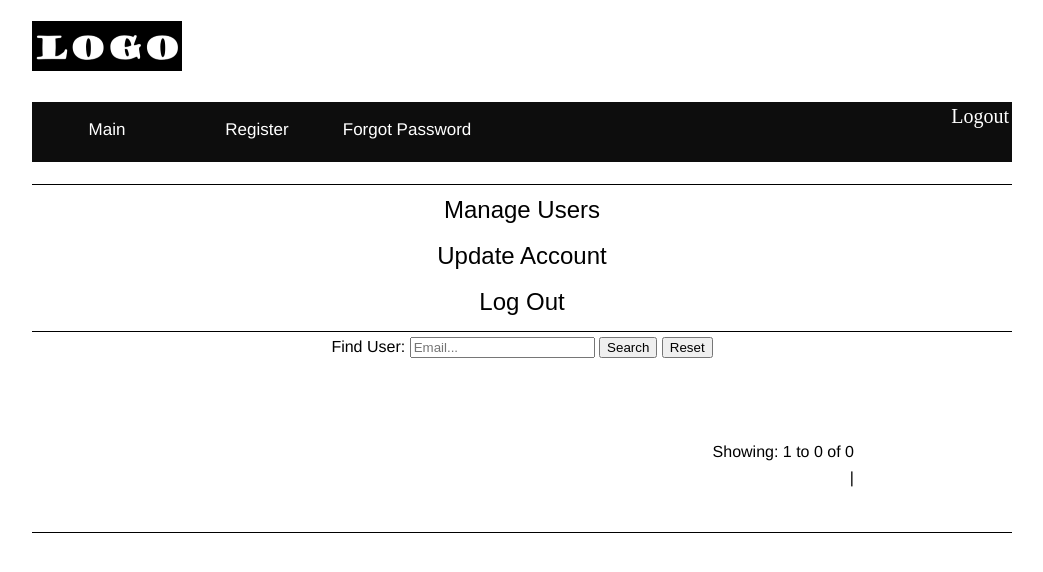
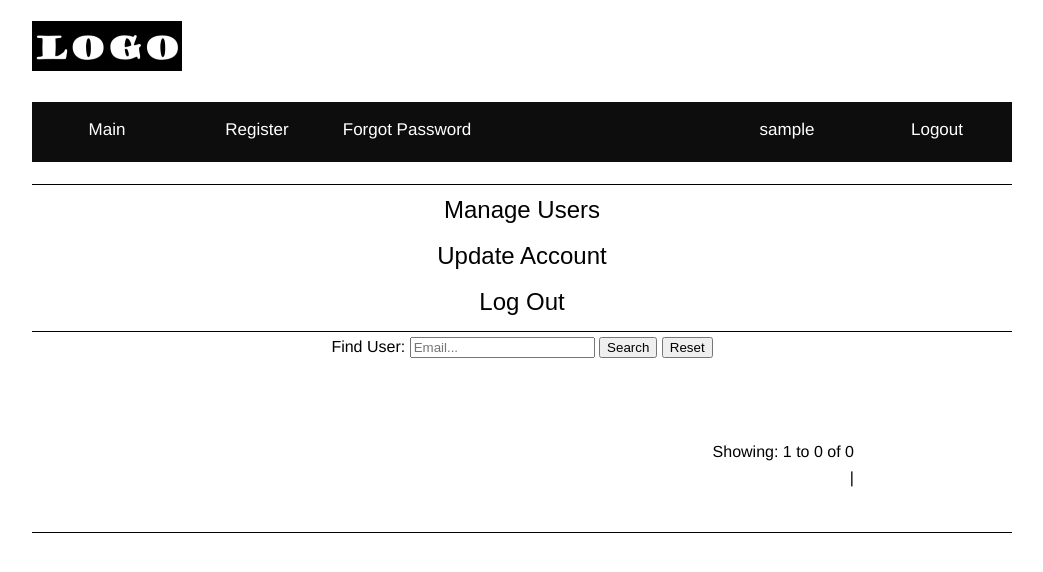
Before and after one commit to organyx/mvc_cat, a PHP site: page /admin in a window 1280 px wide. Shown: the top 572 px of the page, without its empty margins (118-1161 px from the left). Run offline with PHP 8.4, Linux system fonts and the light colour scheme; the visitor is signed in with stand-in values (Sample User, id 1); data that the repository does not hold is empty.

Commit message:
nav layout modification

```diff
--- a/application/views/admin_view.php
+++ b/application/views/admin_view.php
@@ -46,26 +46,24 @@
         <tr>
           <td align="center" valign="top"><?php $i=0; if ($totalRows_users > 0) { // Show if recordset not empty ?>
             <?php do { ?>
-                <table class="width-500 TableStyle center WidthAuto">
+                <table class="width-600 TableStyle center WidthAuto">
                   <tr>
-                    <td>Registration Date: <?php echo $manage_users['registration']; ?></td>
-                  </tr>
-                  <tr>
+                    <td style="width:300px;">Registration Date: <?php echo $manage_users['registration']; ?></td>
                     <td
 
                     <?php if($manage_users['approval'] == "0000-00-00 00:00:00") {?>
-                      style="color:red;"
+                      style="color:red; width:300px;"
                     <?php } else { ?>
-                      style="color:green;"
+                      style="color:green; width:300px;"
                      <?php } ?>
 
-                    >Approval Date: <?php echo $manage_users['approval']; ?></td>
+                    >Approval Date: <?php echo $manage_users['approval']; ?>
+                    </td>
                   </tr>
+
                   <tr>
-                    <td>User: <?php echo $manage_users['first_name']; ?> <?php echo $manage_users['last_name']; ?> | Account: <?php echo $manage_users['email']; ?></td>
-                  </tr>
-                  <tr>
-                  	<td>Status: <?php echo ($manage_users['approval'] !== "0000-00-00 00:00:00" ? "Approved" : "Awaiting Approval"); ?></td>
+                    <td style="width:300px;">User: <?php echo $manage_users['first_name']; ?> <?php echo $manage_users['last_name']; ?> | Account: <?php echo $manage_users['email']; ?></td>
+                    <td style="width:300px;">Status: <?php echo ($manage_users['approval'] !== "0000-00-00 00:00:00" ? "Approved" : "Awaiting Approval"); ?></td>
                   </tr>
                 </table>
                 <br>
--- a/application/views/template_view.php
+++ b/application/views/template_view.php
@@ -32,7 +32,7 @@
 		<div id="Holder">
 		  <div id="Header"></div>
 		  <div id="NavBar">
-		    	<nav>
+		    	<nav class="nav">
 		        	<ul>
 		            	<li><a href="/">Main</a></li>
 		                <li><a href="/register">Register</a></li>
@@ -40,22 +40,30 @@
 
 		            </ul>
 		        </nav>
-		        <div id="log">
-		        	<table id="login">
-		        		<?php if(!isset($_SESSION['Username'])) { ?>
-				        <tr>
-				          	<td>
-		        				<a href="/login">Login</a>
-		        			</td>
-		        		</tr>
-		        		<?php } else { ?>
-		        		<tr>
-		        			<td>
-		        				<a href="/account/logout/">Logout</a>
-		        			</td>
-		        		</tr>
-		        		<?php } ?>
-		        	</table>
+		        <div id="panel">
+			        <?php if(isset($_SESSION['Username'])) { ?>
+			        <div class="nav user">
+			        	<ul>
+				        	<li>
+				        		<a href="/account/"><?php echo $_SESSION['Username'] ?></a>
+				        	</li>
+			        	</ul>
+			        </div>
+			        <?php } ?>
+
+			        <div class="nav login">
+			        	<ul>
+			        		<?php if(!isset($_SESSION['Username'])) { ?>
+					        <li>
+			        				<a href="/login">Login</a>
+			        		</li>
+			        		<?php } else { ?>
+			        		<li>
+			        				<a href="/account/logout/">Logout</a>
+			        		</li>
+			        		<?php } ?>
+			        	</ul>
+			        </div>
 		        </div>
 		  </div>
 		  <div id="Content">
--- a/assets/css/Layout.css
+++ b/assets/css/Layout.css
@@ -21,22 +21,6 @@ body {
   clear: both;
   overflow: auto;
   font-family: Gotham, "Helvetica Neue", Helvetica, Arial, sans-serif;
-}
-
-#log {
-  float: right;
-}
-
-#login a{
-  text-decoration: none;
-  color: white;
-  font-size: 20px;
-}
-
-#something {
-  float: right;
-  text-decoration: none;
-  position: relative;
 }
 
 #login input[type="text"],
--- a/assets/css/Menu.css
+++ b/assets/css/Menu.css
@@ -6,12 +6,12 @@
   text-align: right;
 }
 
-nav ul {
+.nav ul {
   margin: 0;
   padding: 0;
 }
 
-nav ul li {
+.nav ul li {
   list-style-type: none;
   float: left;
   display: block;
@@ -23,22 +23,22 @@ nav ul li {
   font-size: 17px;
 }
 
-nav ul li a {
+.nav ul li a {
   text-decoration: none;
   color: #fff;
 }
 
-nav ul li:hover {
+.nav ul li:hover {
   background-color: rgb(242,242,242);
 }
 
-nav ul li:hover a {
+.nav ul li:hover a {
   display: block;
   color: #000;
   text-decoration: none;
 }
 
-nav label {
+.nav label {
   color: #FFF;
 }
 
@@ -47,8 +47,19 @@ nav label {
   text-decoration: none;
 }
 
+.user {
+  float: left;
+}
 
+.login {
+  float: right;
+}
 
+#panel {
+  float: right;
+  min-width: 150px;
+  width: auto;
+}
 
 @media screen and (max-width: 700px) {
   #NavBar {
```
